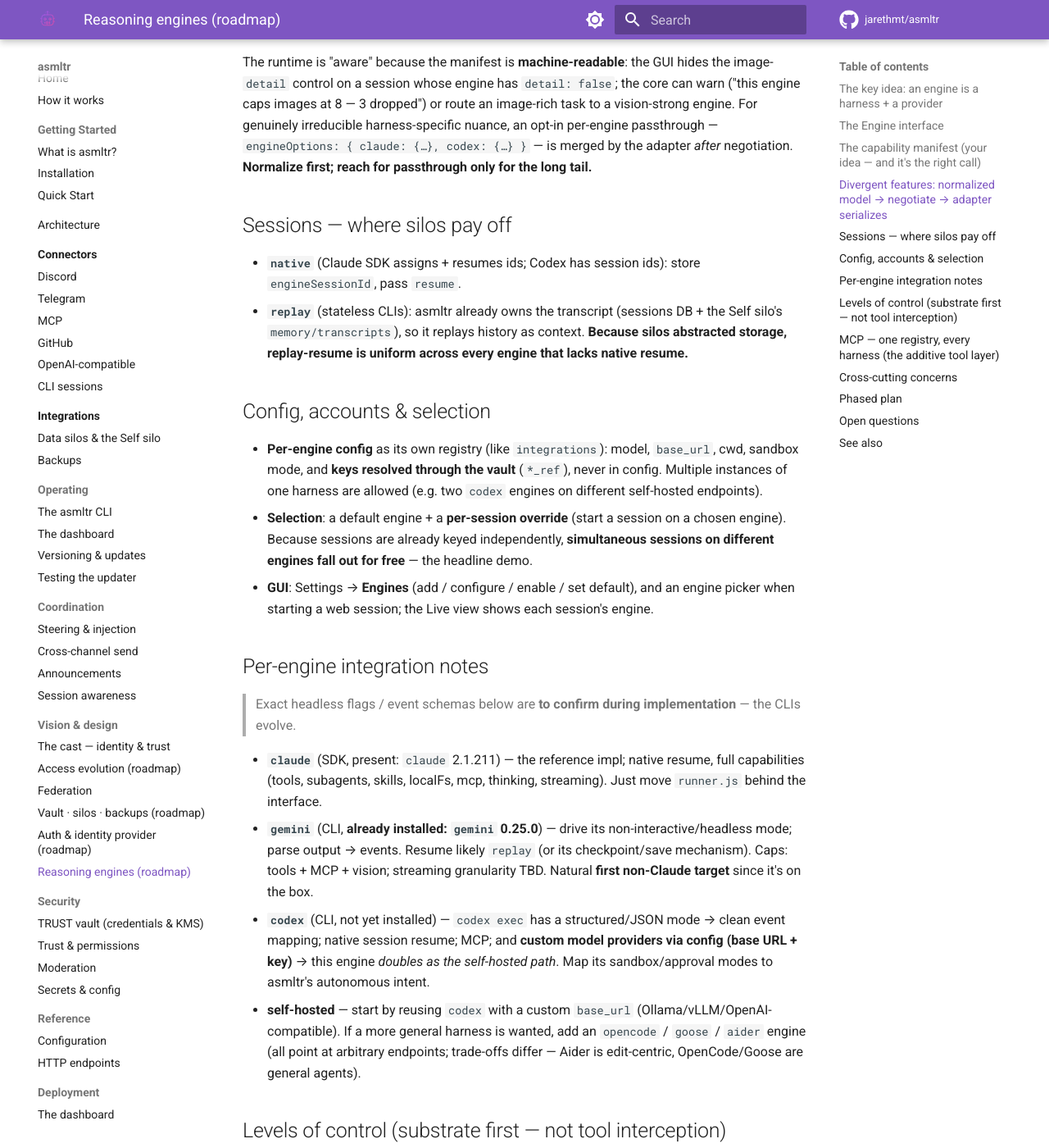
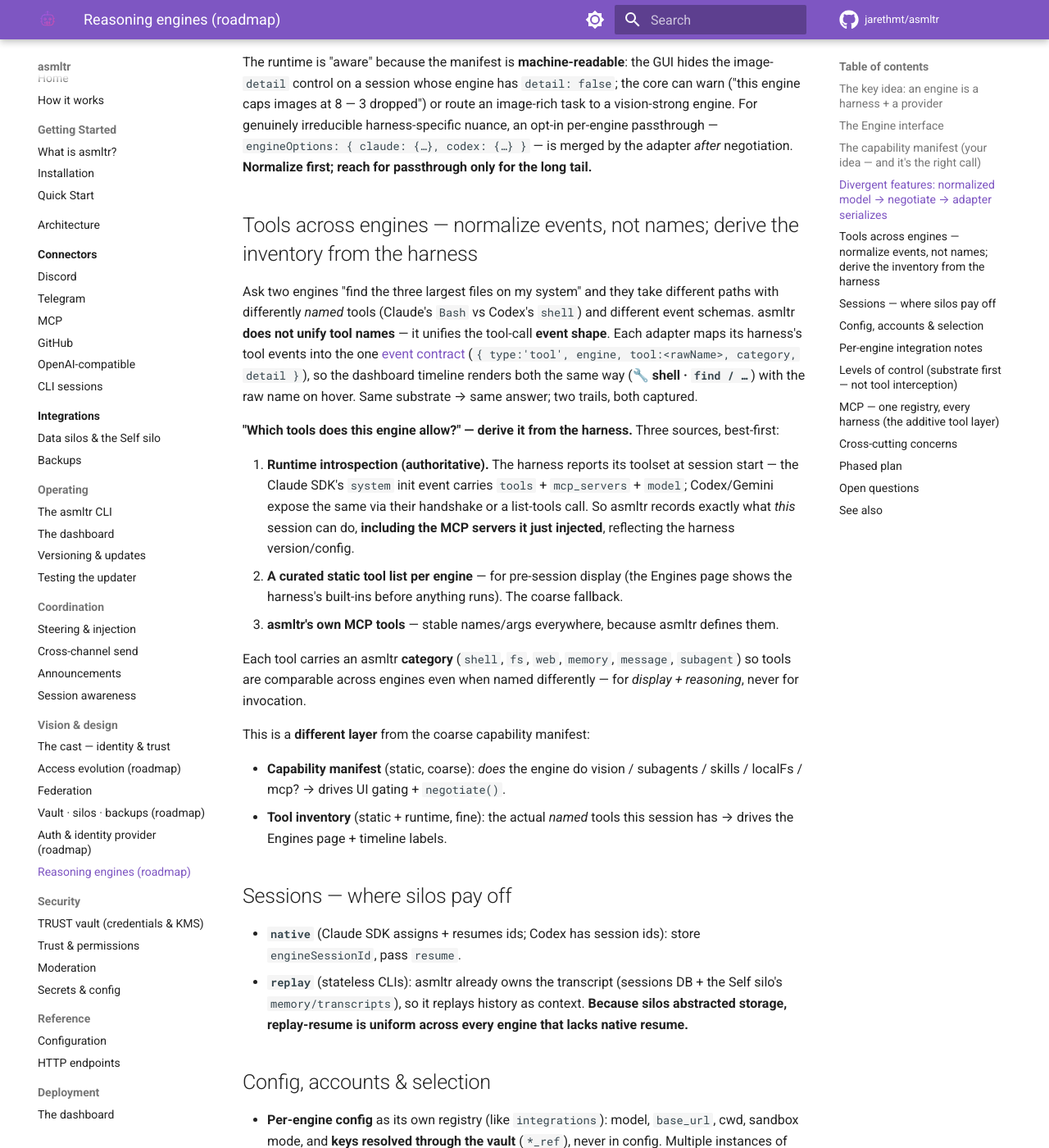
Before and after one commit to scoutg001/asmltr, an MkDocs documentation site: the page built from docs/REASONING-ENGINES.md, in a window 1280 px wide and 1400 px high, scrolled down 2746 px. Shown: the whole window at 82% size. Built offline with MkDocs 1.6.1 and Material for MkDocs 9.7.7, drawn with Linux system fonts in a browser that asks for light colours; comment, search, counter and statistics services are not loaded.

Commit message:
docs(engines): tools across engines — normalize events not names; derive inventory from the harness
Answers 'how show which tools an engine allows when names/args differ': unify the tool-CALL EVENT shape
(adapter maps raw harness tool events → one contract with a category tag + raw name), not the names.
Tool inventory derived from the harness handshake at runtime (Claude SDK init carries tools+mcp+model —
authoritative), curated static list as pre-session fallback, asmltr's own MCP tools stable everywhere.
Distinguishes coarse capability manifest (gating/negotiate) from fine tool inventory (display/timeline).

```diff
--- a/docs/REASONING-ENGINES.md
+++ b/docs/REASONING-ENGINES.md
@@ -99,6 +99,35 @@
 3 dropped") or route an image-rich task to a vision-strong engine. For genuinely irreducible harness-specific
 nuance, an opt-in per-engine passthrough — `engineOptions: { claude: {…}, codex: {…} }` — is merged by the
 adapter *after* negotiation. **Normalize first; reach for passthrough only for the long tail.**
+
+## Tools across engines — normalize events, not names; derive the inventory from the harness
+
+Ask two engines "find the three largest files on my system" and they take different paths with differently
+*named* tools (Claude's `Bash` vs Codex's `shell`) and different event schemas. asmltr **does not unify tool
+names** — it unifies the tool-call **event shape**. Each adapter maps its harness's tool events into the one
+[event contract](architecture.md) (`{ type:'tool', engine, tool:<rawName>, category, detail }`), so the
+dashboard timeline renders both the same way (**🔧 shell · `find / …`**) with the raw name on hover. Same
+substrate → same answer; two trails, both captured.
+
+**"Which tools does this engine allow?" — derive it from the harness.** Three sources, best-first:
+
+1. **Runtime introspection (authoritative).** The harness reports its toolset at session start — the Claude
+   SDK's `system` init event carries `tools` + `mcp_servers` + `model`; Codex/Gemini expose the same via
+   their handshake or a list-tools call. So asmltr records exactly what *this* session can do, **including the
+   MCP servers it just injected**, reflecting the harness version/config.
+2. **A curated static tool list per engine** — for pre-session display (the Engines page shows the harness's
+   built-ins before anything runs). The coarse fallback.
+3. **asmltr's own MCP tools** — stable names/args everywhere, because asmltr defines them.
+
+Each tool carries an asmltr **category** (`shell`, `fs`, `web`, `memory`, `message`, `subagent`) so tools
+are comparable across engines even when named differently — for *display + reasoning*, never for invocation.
+
+This is a **different layer** from the coarse capability manifest:
+
+- **Capability manifest** (static, coarse): *does* the engine do vision / subagents / skills / localFs / mcp?
+  → drives UI gating + `negotiate()`.
+- **Tool inventory** (static + runtime, fine): the actual *named* tools this session has → drives the Engines
+  page + timeline labels.
 
 ## Sessions — where silos pay off
 
```
